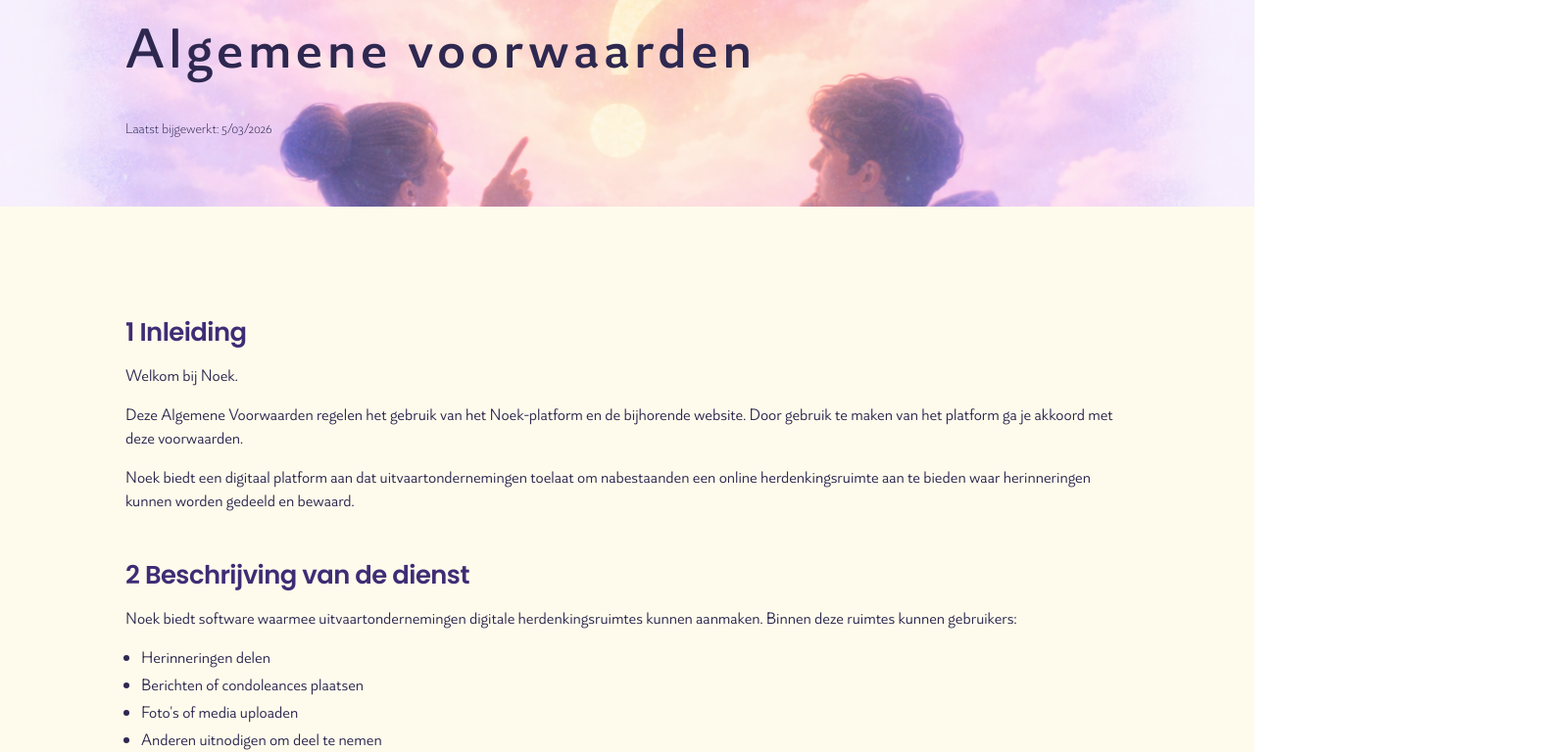
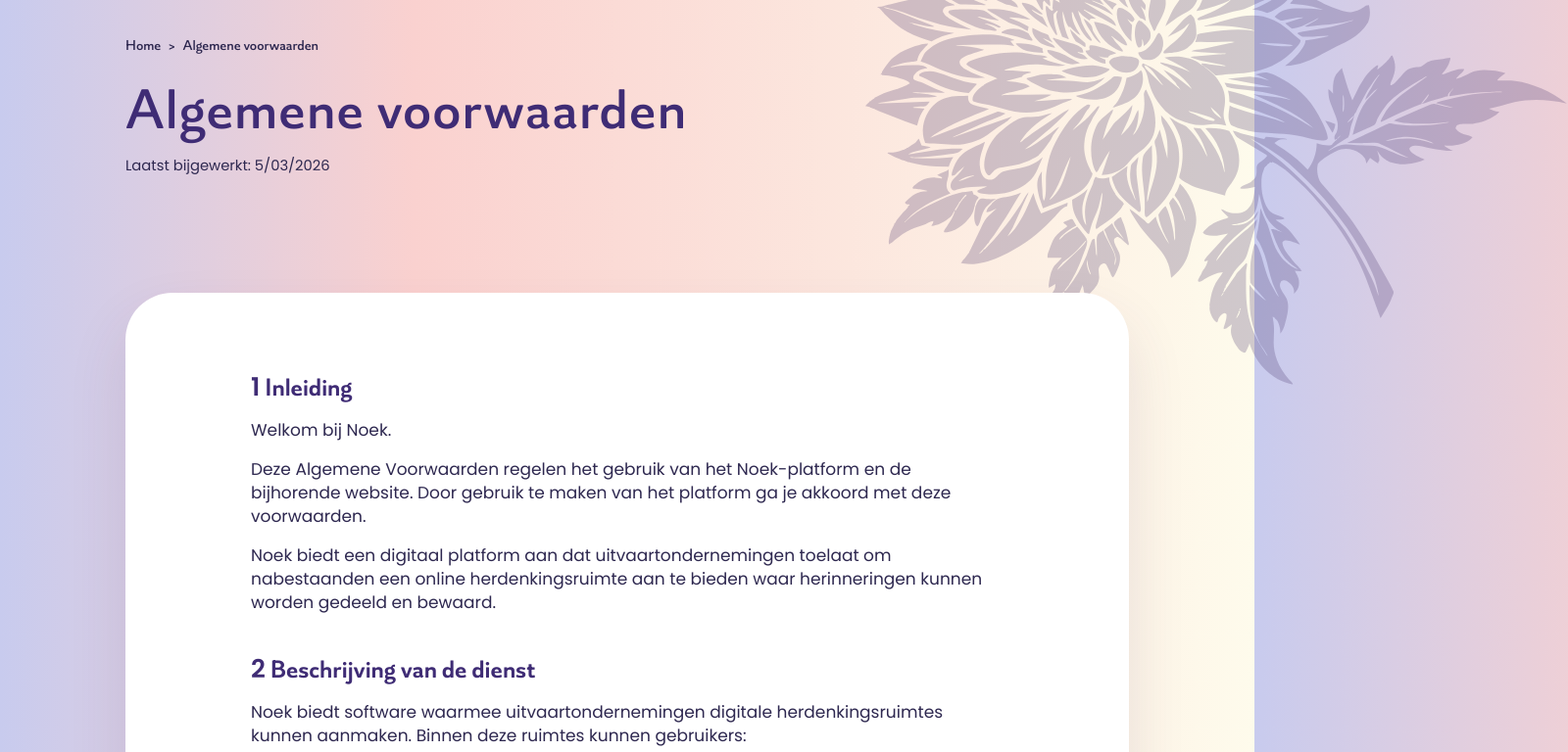
Before and after one commit to devosdevelops/Noekmemorial.be, a Vue app: page /algemene-voorwaarden in a window 1280 px wide. Shown: the part 240-1008 px from the top of the page at 98% size, 1600 px wide, since content can reach past the window. Built offline with nearby package versions, Linux system fonts and the light colour scheme; no server answers.

Commit message:
style: legal pages redesign finish

```diff
--- a/src/pages/privacy-page.vue
+++ b/src/pages/privacy-page.vue
@@ -2,24 +2,32 @@
   <site-header />
 
   <main class="privacy-page">
-    <section class="privacy-hero" :style="heroStyle" aria-labelledby="privacy-title" v-scroll-reveal>
+    <section class="privacy-hero" aria-labelledby="privacy-title" v-scroll-reveal>
       <div class="section-container privacy-hero-inner" v-scroll-reveal="{ delay: 40 }">
         <p class="breadcrumb"><a href="/">Home</a> <span aria-hidden="true">&gt;</span> <span>Privacybeleid</span></p>
         <h1 id="privacy-title" class="privacy-title">Privacybeleid</h1>
         <p class="privacy-last-updated">Laatst bijgewerkt: 5/03/2026</p>
       </div>
+
+      <div class="privacy-hero-art" aria-hidden="true">
+        <img src="/assets/graphics/chrysant.svg" alt="" />
+      </div>
     </section>
 
-    <section class="page-section privacy-content-section" aria-label="Privacybeleid inhoud">
+    <section class="privacy-stack" aria-label="Privacybeleid inhoud">
+      <section class="page-section legal-section" aria-label="Privacybeleid hoofdstukken">
         <div class="section-container privacy-content">
-
           <div class="legal-block" v-scroll-reveal="{ delay: 20 }">
             <h2 class="legal-heading">1 Inleiding</h2>
             <p class="body-text">
-            Noek hecht veel belang aan de bescherming van persoonsgegevens. In dit privacybeleid leggen we uit welke gegevens we verzamelen, waarom we dat doen en hoe we deze beschermen wanneer je gebruik maakt van het Noek-platform of onze website bezoekt.
+              Noek hecht veel belang aan de bescherming van persoonsgegevens. In dit privacybeleid leggen we uit welke
+              gegevens we verzamelen, waarom we dat doen en hoe we deze beschermen wanneer je gebruik maakt van het
+              Noek-platform of onze website bezoekt.
             </p>
             <p class="body-text">
-            Noek biedt een digitaal platform aan dat uitvaartondernemingen toelaat om nabestaanden een online herdenkingsruimte aan te bieden. In deze ruimtes kunnen herinneringen, berichten en media rond een overledene worden gedeeld en bewaard.
+              Noek biedt een digitaal platform aan dat uitvaartondernemingen toelaat om nabestaanden een online
+              herdenkingsruimte aan te bieden. In deze ruimtes kunnen herinneringen, berichten en media rond een
+              overledene worden gedeeld en bewaard.
             </p>
           </div>
 
@@ -29,7 +37,7 @@
             <address class="legal-address">
               Noek<br />
               Zandpoortvest 60<br />
-            2800 Mechelen, België<br />
+              2800 Mechelen, Belgie<br />
               <a href="mailto:info@noek.be">info@noek.be</a>
             </address>
           </div>
@@ -52,7 +60,7 @@
               <p class="legal-sub-heading">Inhoud binnen het platform</p>
               <ul class="legal-list">
                 <li>Berichten of herinneringen die worden geplaatst</li>
-              <li>Foto's, video's of andere geüploade media</li>
+                <li>Foto's, video's of andere geuploade media</li>
                 <li>Naam van de overledene</li>
               </ul>
             </div>
@@ -125,7 +133,9 @@
           <div class="legal-block" v-scroll-reveal="{ delay: 20 }">
             <h2 class="legal-heading">6 Opslag en hosting</h2>
             <p class="body-text">
-            Het Noek-platform wordt gehost binnen de Europese Unie om te voldoen aan de GDPR-wetgeving. Persoonsgegevens worden enkel bewaard zolang dit nodig is voor het aanbieden van de dienst of om te voldoen aan wettelijke verplichtingen.
+              Het Noek-platform wordt gehost binnen de Europese Unie om te voldoen aan de GDPR-wetgeving.
+              Persoonsgegevens worden enkel bewaard zolang dit nodig is voor het aanbieden van de dienst of om te
+              voldoen aan wettelijke verplichtingen.
             </p>
             <p class="body-text">
               Herdenkingsinhoud kan langdurig worden bewaard om het doel van digitale herinneringsruimtes te ondersteunen.
@@ -183,7 +193,8 @@
           <div class="legal-block" v-scroll-reveal="{ delay: 20 }">
             <h2 class="legal-heading">10 Cookies</h2>
             <p class="body-text">
-            Onze website kan cookies of gelijkaardige technologieën gebruiken om de werking van de website te verbeteren en het gebruik te analyseren.
+              Onze website kan cookies of gelijkaardige technologieen gebruiken om de werking van de website te
+              verbeteren en het gebruik te analyseren.
             </p>
           </div>
 
@@ -197,18 +208,20 @@
           <div class="legal-block" v-scroll-reveal="{ delay: 20 }">
             <h2 class="legal-heading">12 Wijzigingen aan dit privacybeleid</h2>
             <p class="body-text">
-            Wij kunnen dit privacybeleid van tijd tot tijd aanpassen. De meest recente versie zal altijd op deze pagina beschikbaar zijn.
+              Wij kunnen dit privacybeleid van tijd tot tijd aanpassen. De meest recente versie zal altijd op deze
+              pagina beschikbaar zijn.
             </p>
           </div>
 
           <div class="legal-block" v-scroll-reveal="{ delay: 20 }">
             <h2 class="legal-heading">13 Contact</h2>
             <p class="body-text">
-            Voor vragen over dit privacybeleid kan je contact opnemen via: <a class="legal-link" href="mailto:info@noek.be">info@noek.be</a>
+              Voor vragen over dit privacybeleid kan je contact opnemen via:
+              <a class="legal-link" href="mailto:info@noek.be">info@noek.be</a>
             </p>
           </div>
-
         </div>
+      </section>
     </section>
   </main>
 
@@ -217,54 +230,27 @@
 </template>
 
 <script setup>
-import { computed } from 'vue';
 import ScrollTopButton from '../components/scroll-top-button.vue';
 import SiteFooter from '../components/site-footer.vue';
 import SiteHeader from '../components/site-header.vue';
-import { assetPaths } from '../config/asset-paths';
-
-const heroStyle = computed(() => ({
-  '--privacy-hero-image': `url(${assetPaths.images.faq})`
-}));
 </script>
 
 <style scoped>
-/* ─── Hero ─────────────────────────────────────────── */
 .privacy-hero {
-  min-height: clamp(13rem, 22vw, 17.5rem);
+  min-height: clamp(15rem, 26vw, 20rem);
   display: grid;
-  align-items: end;
-  padding: var(--space-40) var(--space-0);
-  background:
-    var(--privacy-hero-image, none) right center / cover no-repeat,
-    linear-gradient(120deg, var(--color-surface-soft) 0%, var(--color-surface-light) 100%);
+  align-items: center;
+  padding: var(--space-56) 0 var(--space-32);
+  position: relative;
+  overflow: visible;
 }
 
 .privacy-hero-inner {
   display: grid;
-  gap: 0;
-  padding-bottom: var(--space-16);
-}
-
-.privacy-title {
-  margin: 0;
-  margin-top: var(--space-4);
-  color: var(--color-text);
-  font-family: var(--font-ambella);
-  font-size: var(--type-landing-h1-size);
-  font-weight: var(--type-h1-weight);
-  line-height: var(--type-landing-h1-line-height);
-  letter-spacing: var(--type-h1-letter-spacing);
-}
-
-.privacy-last-updated {
-  margin: 0;
-  margin-top: var(--space-32);
-  color: var(--color-text);
-  font-family: var(--font-brand);
-  font-size: var(--type-small-size);
-  font-weight: var(--type-small-weight);
-  line-height: var(--type-small-line-height);
+  gap: var(--space-8);
+  max-width: none;
+  position: relative;
+  z-index: 2;
 }
 
 .breadcrumb {
@@ -286,18 +272,69 @@
   min-height: 2rem;
 }
 
-/* ─── Content Section ───────────────────────────────── */
-.privacy-content-section {
-  background: var(--color-page);
+.privacy-title {
+  margin: 0;
+  color: var(--color-primary-deep);
+  font-family: var(--font-brand);
+  font-size: var(--type-landing-h1-size);
+  font-weight: var(--type-h1-weight);
+  line-height: var(--type-landing-h1-line-height);
+  letter-spacing: 0.02em;
+}
+
+.privacy-last-updated {
+  margin: 0;
+  color: var(--color-text);
+  font-family: var(--font-poppins);
+  font-size: var(--type-small-size);
+  line-height: var(--type-small-line-height);
+}
+
+.privacy-hero-art {
+  position: absolute;
+  right: min(-20rem, -15vw);
+  top: 53%;
+  transform: translateY(-50%);
+  width: min(56vw, 50rem);
+  z-index: 0;
+  pointer-events: none;
+}
+
+.privacy-hero-art img {
+  width: 100%;
+  height: auto;
+  object-fit: contain;
+  opacity: 0.25;
+}
+
+.privacy-stack {
+  width: min(100% - 2 * var(--page-gutter), var(--container-max));
+  margin: var(--space-48) auto var(--space-80);
+  background: var(--color-surface-light);
+  border-radius: var(--radius-48);
+  padding: var(--space-32) 0;
+  box-shadow: 0 30px 60px rgba(73, 55, 108, 0.12);
+  position: relative;
+  z-index: 2;
+}
+
+.privacy-stack .page-section {
+  padding: var(--space-40) 0;
+}
+
+.privacy-stack .page-section:first-child {
+  padding-top: var(--space-48);
+}
+
+.privacy-stack .page-section:last-child {
+  padding-bottom: var(--space-48);
 }
 
 .privacy-content {
   display: grid;
-  gap: var(--space-48);
-  padding-bottom: var(--space-80);
+  gap: var(--space-40);
 }
 
-/* ─── Legal Blocks ──────────────────────────────────── */
 .legal-block {
   display: grid;
   gap: var(--space-16);
@@ -306,28 +343,26 @@
 .legal-heading {
   margin: 0;
   color: var(--color-primary-deep);
-  font-family: var(--font-poppins);
+  font-family: var(--font-brand);
   font-size: var(--type-h3-size);
   font-weight: 600;
   line-height: var(--type-h3-line-height);
-  letter-spacing: var(--type-h3-letter-spacing);
 }
 
 .body-text {
   margin: 0;
   color: var(--color-text);
-  font-family: var(--font-brand);
+  font-family: var(--font-poppins);
   font-size: var(--type-body-size);
   font-weight: var(--type-body-weight);
   line-height: var(--type-body-line-height);
 }
 
-/* ─── Sub-groups (labeled bullet categories) ────────── */
 .legal-sub-group {
   display: grid;
   gap: var(--space-8);
   padding-left: var(--space-16);
-  border-left: 2px solid rgba(110, 75, 216, 0.25);
+  border-left: 2px solid rgba(110, 75, 216, 0.2);
 }
 
 .legal-sub-heading {
@@ -339,28 +374,23 @@
   line-height: var(--type-body-line-height);
 }
 
-/* ─── Lists ─────────────────────────────────────────── */
 .legal-list {
   margin: 0;
-  padding: 0;
   padding-left: var(--space-16);
   display: grid;
   gap: var(--space-4);
-  list-style: disc;
   color: var(--color-text);
-  font-family: var(--font-brand);
+  font-family: var(--font-poppins);
   font-size: var(--type-body-size);
   font-weight: var(--type-body-weight);
   line-height: var(--type-body-line-height);
 }
 
-/* ─── Address ───────────────────────────────────────── */
 .legal-address {
   font-style: normal;
   color: var(--color-text);
-  font-family: var(--font-brand);
+  font-family: var(--font-poppins);
   font-size: var(--type-body-size);
-  font-weight: var(--type-body-weight);
   line-height: 1.8;
 }
 
@@ -369,32 +399,54 @@
   color: var(--color-primary);
   text-decoration: underline;
   text-underline-offset: 0.2em;
-  transition: color 300ms ease-out;
 }
 
-.legal-address a:hover,
-.legal-link:hover {
-  color: var(--color-primary-deep);
-}
-
-/* ─── Mobile ────────────────────────────────────────── */
 @media (max-width: 48rem) {
   .privacy-hero {
-    min-height: 10rem;
-    padding: var(--space-24) var(--space-0);
+    min-height: 11.5rem;
+    padding: var(--space-32) 0 var(--space-24);
   }
 
   .privacy-hero-inner {
-    gap: var(--space-4);
+    gap: var(--space-8);
   }
 
   .breadcrumb {
     display: none;
   }
 
+  .privacy-hero-art {
+    right: -36%;
+    top: 58%;
+    width: min(28rem, 90vw);
+  }
+
+  .privacy-stack {
+    margin: 24px var(--page-gutter) var(--space-64);
+    width: auto;
+    border-radius: var(--radius-48);
+    padding: 24px;
+  }
+
+  .privacy-stack .section-container {
+    width: 100%;
+    padding-inline: 0;
+  }
+
+  .privacy-stack .page-section {
+    padding: 24px 0;
+  }
+
+  .privacy-stack .page-section:first-child {
+    padding-top: 0;
+  }
+
+  .privacy-stack .page-section:last-child {
+    padding-bottom: 24px;
+  }
+
   .privacy-content {
-    gap: var(--space-40);
-    padding-bottom: var(--space-64);
+    gap: var(--space-32);
   }
 }
 </style>
--- a/src/pages/terms-page.vue
+++ b/src/pages/terms-page.vue
@@ -2,25 +2,31 @@
   <site-header />
 
   <main class="terms-page">
-    <section class="terms-hero" :style="heroStyle" aria-labelledby="terms-title" v-scroll-reveal>
+    <section class="terms-hero" aria-labelledby="terms-title" v-scroll-reveal>
       <div class="section-container terms-hero-inner" v-scroll-reveal="{ delay: 40 }">
         <p class="breadcrumb"><a href="/">Home</a> <span aria-hidden="true">&gt;</span> <span>Algemene voorwaarden</span></p>
         <h1 id="terms-title" class="terms-title">Algemene voorwaarden</h1>
         <p class="terms-last-updated">Laatst bijgewerkt: 5/03/2026</p>
       </div>
+
+      <div class="terms-hero-art" aria-hidden="true">
+        <img src="/assets/graphics/chrysant.svg" alt="" />
+      </div>
     </section>
 
-    <section class="page-section terms-content-section" aria-label="Algemene voorwaarden inhoud" v-scroll-reveal>
-      <div class="section-container terms-content">
-
+    <section class="terms-stack" aria-label="Algemene voorwaarden inhoud">
+      <section class="page-section legal-section" aria-label="Algemene voorwaarden hoofdstukken">
+        <div class="section-container terms-content" v-scroll-reveal>
           <div class="legal-block" v-scroll-reveal="{ delay: 20 }">
             <h2 class="legal-heading">1 Inleiding</h2>
             <p class="body-text">Welkom bij Noek.</p>
             <p class="body-text">
-            Deze Algemene Voorwaarden regelen het gebruik van het Noek-platform en de bijhorende website. Door gebruik te maken van het platform ga je akkoord met deze voorwaarden.
+              Deze Algemene Voorwaarden regelen het gebruik van het Noek-platform en de bijhorende website. Door
+              gebruik te maken van het platform ga je akkoord met deze voorwaarden.
             </p>
             <p class="body-text">
-            Noek biedt een digitaal platform aan dat uitvaartondernemingen toelaat om nabestaanden een online herdenkingsruimte aan te bieden waar herinneringen kunnen worden gedeeld en bewaard.
+              Noek biedt een digitaal platform aan dat uitvaartondernemingen toelaat om nabestaanden een online
+              herdenkingsruimte aan te bieden waar herinneringen kunnen worden gedeeld en bewaard.
             </p>
           </div>
 
@@ -90,8 +96,8 @@
           </div>
 
           <div class="legal-block" v-scroll-reveal="{ delay: 20 }">
-          <h2 class="legal-heading">9 Beëindiging van gebruik</h2>
-          <p class="body-text">Wij behouden ons het recht voor om accounts of toegang tot het platform te beperken of te beëindigen wanneer deze voorwaarden worden geschonden.</p>
+            <h2 class="legal-heading">9 Beeindiging van gebruik</h2>
+            <p class="body-text">Wij behouden ons het recht voor om accounts of toegang tot het platform te beperken of te beeindigen wanneer deze voorwaarden worden geschonden.</p>
           </div>
 
           <div class="legal-block" v-scroll-reveal="{ delay: 20 }">
@@ -101,15 +107,15 @@
 
           <div class="legal-block" v-scroll-reveal="{ delay: 20 }">
             <h2 class="legal-heading">11 Toepasselijk recht</h2>
-          <p class="body-text">Op deze voorwaarden is het recht van België van toepassing. Geschillen worden voorgelegd aan de bevoegde rechtbanken in België.</p>
+            <p class="body-text">Op deze voorwaarden is het recht van Belgie van toepassing. Geschillen worden voorgelegd aan de bevoegde rechtbanken in Belgie.</p>
           </div>
 
           <div class="legal-block" v-scroll-reveal="{ delay: 20 }">
             <h2 class="legal-heading">12 Contact</h2>
             <p class="body-text">Voor vragen over deze voorwaarden kan je contact opnemen via: <a class="legal-link" href="mailto:info@noek.be">info@noek.be</a></p>
           </div>
-
         </div>
+      </section>
     </section>
   </main>
 
@@ -118,33 +124,27 @@
 </template>
 
 <script setup>
-import { computed } from 'vue';
 import ScrollTopButton from '../components/scroll-top-button.vue';
 import SiteFooter from '../components/site-footer.vue';
 import SiteHeader from '../components/site-header.vue';
-import { assetPaths } from '../config/asset-paths';
-
-const heroStyle = computed(() => ({
-  '--terms-hero-image': `url(${assetPaths.images.faq})`
-}));
 </script>
 
 <style scoped>
-/* ─── Hero ─────────────────────────────────────────── */
 .terms-hero {
-  min-height: clamp(13rem, 22vw, 17.5rem);
+  min-height: clamp(15rem, 26vw, 20rem);
   display: grid;
-  align-items: end;
-  padding: var(--space-40) var(--space-0);
-  background:
-    var(--terms-hero-image, none) right center / cover no-repeat,
-    linear-gradient(120deg, var(--color-surface-soft) 0%, var(--color-surface-light) 100%);
+  align-items: center;
+  padding: var(--space-56) 0 var(--space-32);
+  position: relative;
+  overflow: visible;
 }
 
 .terms-hero-inner {
   display: grid;
-  gap: 0;
-  padding-bottom: var(--space-32);
+  gap: var(--space-8);
+  max-width: none;
+  position: relative;
+  z-index: 2;
 }
 
 .breadcrumb {
@@ -168,38 +168,67 @@
 
 .terms-title {
   margin: 0;
-  margin-top: var(--space-4);
-  color: var(--color-text);
-  font-family: var(--font-ambella);
+  color: var(--color-primary-deep);
+  font-family: var(--font-brand);
   font-size: var(--type-landing-h1-size);
   font-weight: var(--type-h1-weight);
   line-height: var(--type-landing-h1-line-height);
-  letter-spacing: var(--type-h1-letter-spacing);
+  letter-spacing: 0.02em;
 }
 
 .terms-last-updated {
   margin: 0;
-  margin-top: var(--space-32);
   color: var(--color-text);
-  font-family: var(--font-brand);
+  font-family: var(--font-poppins);
   font-size: var(--type-small-size);
-  font-weight: var(--type-small-weight);
   line-height: var(--type-small-line-height);
 }
 
-/* ─── Content Section ───────────────────────────────── */
-.terms-content-section {
-  background: var(--color-page);
+.terms-hero-art {
+  position: absolute;
+  right: min(-20rem, -15vw);
+  top: 53%;
+  transform: translateY(-50%);
+  width: min(56vw, 50rem);
+  z-index: 0;
+  pointer-events: none;
+}
+
+.terms-hero-art img {
+  width: 100%;
+  height: auto;
+  object-fit: contain;
+  opacity: 0.25;
+}
+
+.terms-stack {
+  width: min(100% - 2 * var(--page-gutter), var(--container-max));
+  margin: var(--space-48) auto var(--space-80);
+  background: var(--color-surface-light);
+  border-radius: var(--radius-48);
+  padding: var(--space-32) 0;
+  box-shadow: 0 30px 60px rgba(73, 55, 108, 0.12);
+  position: relative;
+  z-index: 2;
+}
+
+.terms-stack .page-section {
+  padding: var(--space-40) 0;
+}
+
+.terms-stack .page-section:first-child {
+  padding-top: var(--space-48);
+}
+
+.terms-stack .page-section:last-child {
+  padding-bottom: var(--space-48);
 }
 
 .terms-content {
   display: grid;
-  gap: var(--space-48);
-  padding-top: var(--space-48);
-  padding-bottom: var(--space-80);
+  gap: var(--space-40);
 }
 
-/* ─── Legal Blocks ──────────────────────────────────── */
 .legal-block {
   display: grid;
   gap: var(--space-16);
@@ -208,68 +237,85 @@
 .legal-heading {
   margin: 0;
   color: var(--color-primary-deep);
-  font-family: var(--font-poppins);
+  font-family: var(--font-brand);
   font-size: var(--type-h3-size);
   font-weight: 600;
   line-height: var(--type-h3-line-height);
-  letter-spacing: var(--type-h3-letter-spacing);
 }
 
 .body-text {
   margin: 0;
   color: var(--color-text);
-  font-family: var(--font-brand);
+  font-family: var(--font-poppins);
   font-size: var(--type-body-size);
   font-weight: var(--type-body-weight);
   line-height: var(--type-body-line-height);
 }
 
-/* ─── Lists ─────────────────────────────────────────── */
 .legal-list {
   margin: 0;
-  padding: 0;
   padding-left: var(--space-16);
   display: grid;
   gap: var(--space-4);
-  list-style: disc;
   color: var(--color-text);
-  font-family: var(--font-brand);
+  font-family: var(--font-poppins);
   font-size: var(--type-body-size);
   font-weight: var(--type-body-weight);
   line-height: var(--type-body-line-height);
 }
 
-/* ─── Links ─────────────────────────────────────────── */
 .legal-link {
   color: var(--color-primary);
   text-decoration: underline;
   text-underline-offset: 0.2em;
-  transition: color 300ms ease-out;
 }
 
-.legal-link:hover {
-  color: var(--color-primary-deep);
-}
-
-/* ─── Mobile ────────────────────────────────────────── */
 @media (max-width: 48rem) {
   .terms-hero {
-    min-height: 10rem;
-    padding: var(--space-24) var(--space-0);
+    min-height: 11.5rem;
+    padding: var(--space-32) 0 var(--space-24);
   }
 
   .terms-hero-inner {
-    gap: 0;
+    gap: var(--space-8);
   }
 
   .breadcrumb {
     display: none;
   }
 
+  .terms-hero-art {
+    right: -36%;
+    top: 58%;
+    width: min(28rem, 90vw);
+  }
+
+  .terms-stack {
+    margin: 24px var(--page-gutter) var(--space-64);
+    width: auto;
+    border-radius: var(--radius-48);
+    padding: 24px;
+  }
+
+  .terms-stack .section-container {
+    width: 100%;
+    padding-inline: 0;
+  }
+
+  .terms-stack .page-section {
+    padding: 24px 0;
+  }
+
+  .terms-stack .page-section:first-child {
+    padding-top: 0;
+  }
+
+  .terms-stack .page-section:last-child {
+    padding-bottom: 24px;
+  }
+
   .terms-content {
-    gap: var(--space-40);
-    padding-top: var(--space-40);
-    padding-bottom: var(--space-64);
+    gap: var(--space-32);
   }
 }
 </style>
```
Lines whose indentation alone changed are shown as unchanged.
